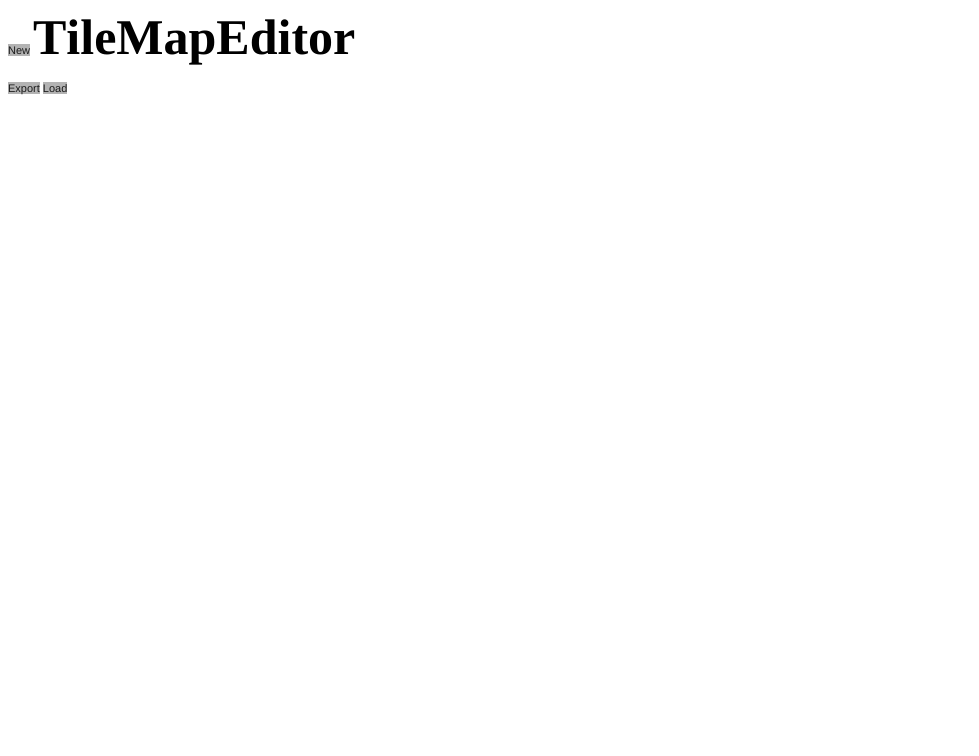
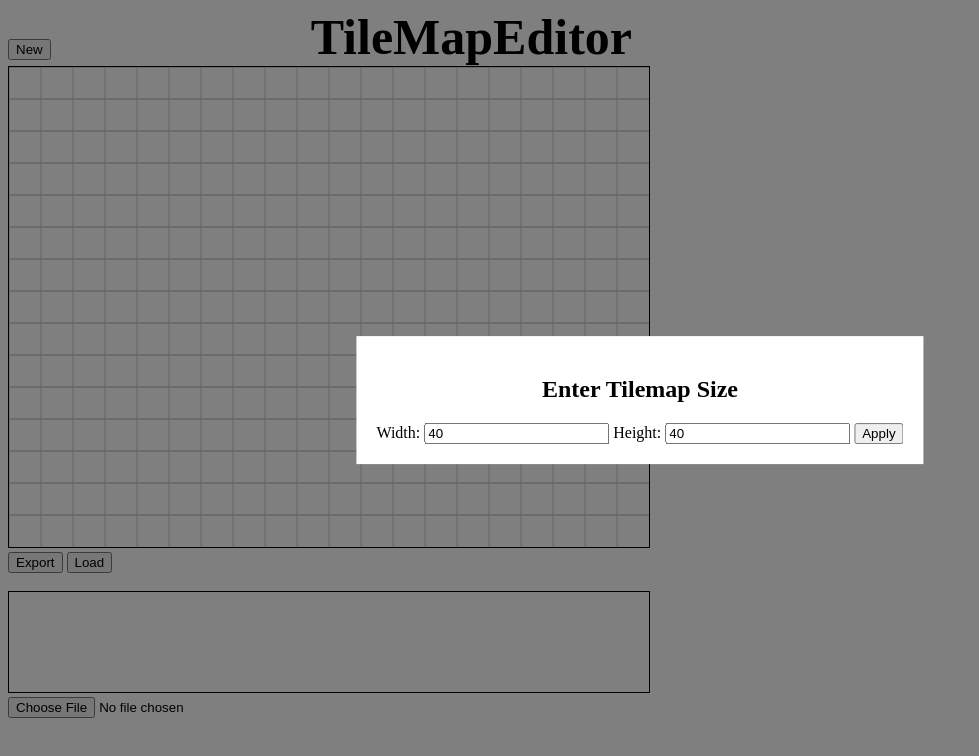
Before and after one commit to Amalg016/TileMapEditor, a plain HTML site: page index.html in a window 1280 px wide. Shown: the whole page, without its empty margins (0-979 px from the left). Drawn offline with Linux system fonts and the light colour scheme.

Commit message:
Revert "update"
This reverts commit 4b31b975e643b41d699b07a0ebe747d44248ed91.

```diff
--- a/index.html
+++ b/index.html
@@ -1,27 +1,88 @@
-<!DOCTYPE html PUBLIC "-//W3C//DTD HTML 4.01//EN" "http://www.w3.org/TR/html4/strict.dtd">
+<!DOCTYPE html>
 <html>
-<head>
-  <meta http-equiv="Content-Type" content="text/html; charset=utf-8">
-  <meta http-equiv="Content-Style-Type" content="text/css">
-  <title></title>
-  <meta name="Generator" content="Cocoa HTML Writer">
-  <meta name="CocoaVersion" content="2299.5">
-  <style type="text/css">
-    p.p1 {margin: 0.0px 0.0px 0.0px 0.0px; font: 50.0px Times; -webkit-text-stroke: #000000}
-    p.p2 {margin: 0.0px 0.0px 0.0px 0.0px; font: 12.0px Times; -webkit-text-stroke: #000000; min-height: 14.0px}
-    p.p3 {margin: 0.0px 0.0px 0.0px 0.0px; font: 11.0px 'Helvetica Neue'; color: #000000; color: rgba(0, 0, 0, 0.85); -webkit-text-stroke: rgba(0, 0, 0, 0.85)}
-    span.s1 {font: 11.0px 'Helvetica Neue'; font-kerning: none; color: rgba(0, 0, 0, 0.85); background-color: #b3b3b3; -webkit-text-stroke: 0px rgba(0, 0, 0, 0.85)}
-    span.s2 {font: 12.0px Times; font-kerning: none}
-    span.s3 {font-kerning: none}
-    span.s4 {font-kerning: none; background-color: #b3b3b3}
-    span.s5 {font: 12.0px Times; font-kerning: none; color: #000000; -webkit-text-stroke: 0px #000000}
-  </style>
-</head>
-<body>
-<p class="p1"><span class="s1">New</span><span class="s2"> </span><span class="s3"><b>TileMapEditor</b></span><span class="s2"><span class="Apple-converted-space"> </span></span></p>
-<p class="p2"><span class="s3"></span><br></p>
-<p class="p3"><span class="s4">Export</span><span class="s5"> </span><span class="s4">Load</span><span class="s5"><span class="Apple-converted-space"> </span></span></p>
-<p class="p2"><span class="s3"></span><br></p>
-<p class="p2"><span class="s3"></span><br></p>
-</body>
+    <head>
+        <title>TileMapEditor</title>
+     <style>
+       canvas{
+            border:1px solid black;
+            cursor:pointer;
+        }
+        #selectionCanvas{
+            border:1px solid black;
+            cursor:pointer;
+        }
+        .selected{
+            border: 2px solid red;
+        }
+        strong{
+            align-items: center;
+            font-size: 50px;
+            text-align: center;
+            margin-left: 20vw;
+
+        }
+        .dialog {
+  position: fixed;
+  top: 50%;
+  left: 50%;
+  transform: translate(-50%, -50%);
+  background-color: #fff;
+  padding: 20px;
+  z-index: 100;
+  display: none;
+}
+
+.dialog-content {
+  text-align: center;
+}
+
+#overlay {
+  position: fixed;
+  top: 0;
+  left: 0;
+  width: 100%;
+  height: 100%;
+  background-color: rgba(0, 0, 0, 0.5);
+  z-index: 99;
+  display: none;
+}
+     </style>
+    </head>
+    <body>
+        <button id="open-dialog-button">New</button>
+
+<!-- The dialog box -->
+<div id="dialog" class="dialog">
+  <div class="dialog-content">
+    <h2>Enter Tilemap Size</h2>
+    <label for="dialog-width-input">Width:</label>
+    <input type="number" id="dialog-width-input" min="1" value="40">
+    <label for="dialog-height-input">Height:</label>
+    <input type="number" id="dialog-height-input" min="1" value="40">
+    <button id="dialog-apply-button">Apply</button>
+  </div>
+</div>
+
+<!-- Overlay for the dialog -->
+<div id="overlay"></div>
+
+        <strong>TileMapEditor</strong>
+        <br>
+        <canvas id="canvas" width="640" height="480" ></canvas>
+        <br>
+        <button id="exportBtn">Export</button>
+        <button id="loadButton">Load</button>
+        <br>
+        <div id="exportOptions" style="display: none;">
+          <button id="exportJsonBtn">Export as JSON</button>
+          <button id="exportImageBtn">Export as Image</button>
+        </div>
+        <br>
+        <canvas id="selectionCanvas" width="640" height="100"></canvas>
+        <br>
+        <input type="file" id="spritesheetInput">
+        <script src="setup.js"></script>
+        <script src="export.js"></script>
+    </body>
+
 </html>
```
Also changed, not shown: test.html (deleted, +0 -11 lines), test.js (deleted, +0 -116 lines).
